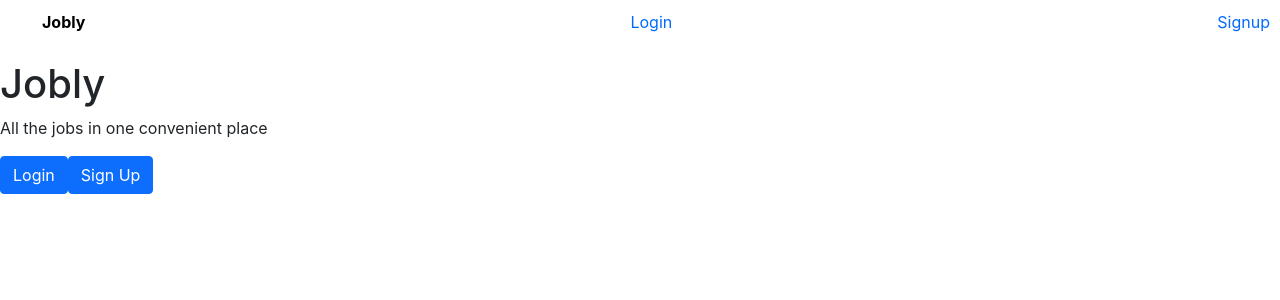
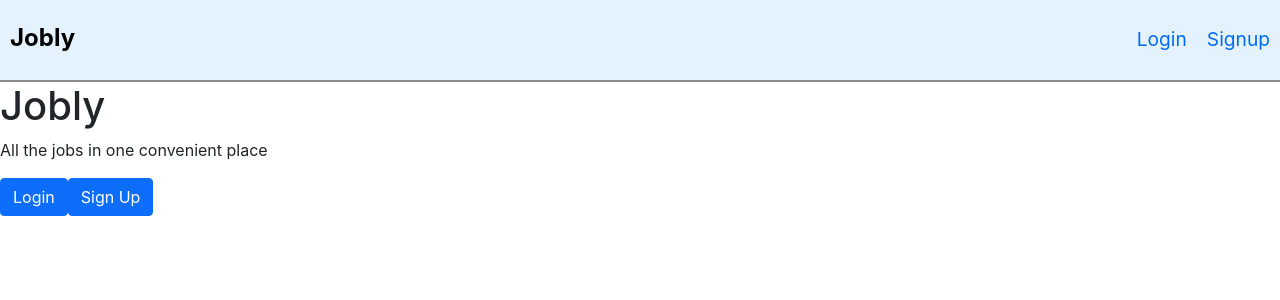
Before and after one commit to kneyzberg/jobly, a React (Create React App) app: page / in a window 1280 px wide. Shown: the top 300 px of the page. Built offline with nearby package versions, Linux system fonts and the light colour scheme; no server answers.

Commit message:
Navbar css cleanup

```diff
--- a/src/Navbar.css
+++ b/src/Navbar.css
@@ -2,6 +2,20 @@
   color: black;
   font-weight: bold;
 }
+
+.Navbar-name {
+  font-size: 1.5rem;
+}
+
+.Navbar-nav {
+  display: flex;
+  justify-content: space-between;
+  background-color:#e3f2fd;
+  align-items: baseline;
+  padding-top: 10px;
+  border-bottom: 2px solid rgb(140, 139, 139);
+}
+
 
 .Navbar-nav a {
   color: rgb(0, 106, 255);
@@ -11,7 +25,8 @@
 .Navbar-list{
   display: flex;
   list-style: none;
-  justify-content: space-between;
+  flex-direction: row;
+  font-size: 1.2rem;
 }
 
 .Navbar-listitem{
--- a/src/Navbar.js
+++ b/src/Navbar.js
@@ -1,17 +1,17 @@
 import { NavLink, Redirect } from "react-router-dom";
 import "./Navbar.css"
 import UserContext from "./UserContext";
-import {useContext} from "react";
+import { useContext } from "react";
 
 
 function Navbar({ logout }) {
 
-  const {currentUser} = useContext(UserContext)
+  const { currentUser } = useContext(UserContext)
 
   return (
     <nav className="Navbar-nav">
+      <NavLink className="Navbar-listitem Navbar-name" exact to="/">Jobly </NavLink>
         <ul className="Navbar-list">
-        <li className="Navbar-listitem"><NavLink exact to="/">Jobly </NavLink></li>
           {currentUser && (
             <>
               <li className="Navbar-listitem"><NavLink exact to="/companies">Companies</NavLink></li>
@@ -28,6 +28,7 @@ function Navbar({ logout }) {
             </>
           )}
         </ul>
+
     </nav>
   )
 }
```
Lines whose indentation alone changed are shown as unchanged.
